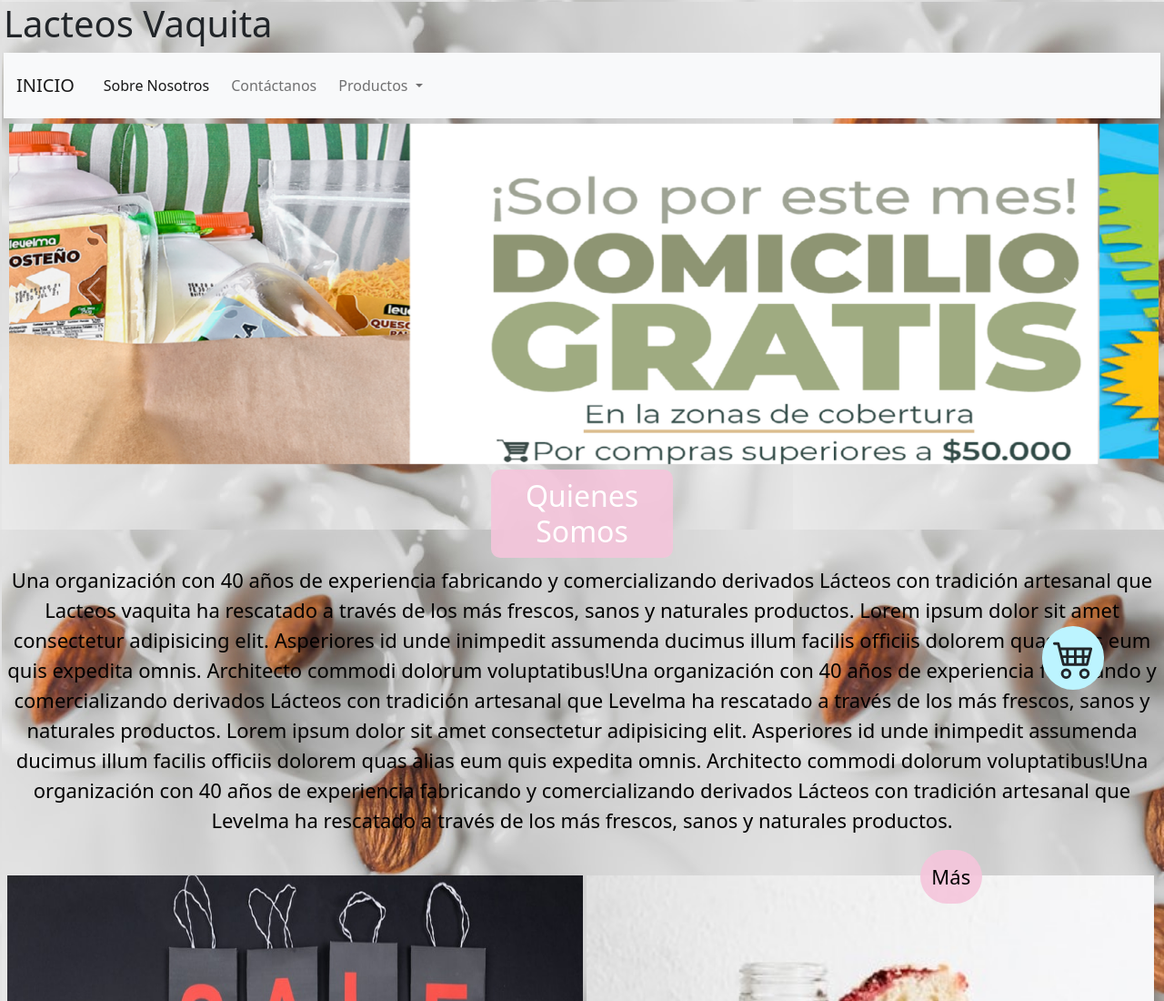
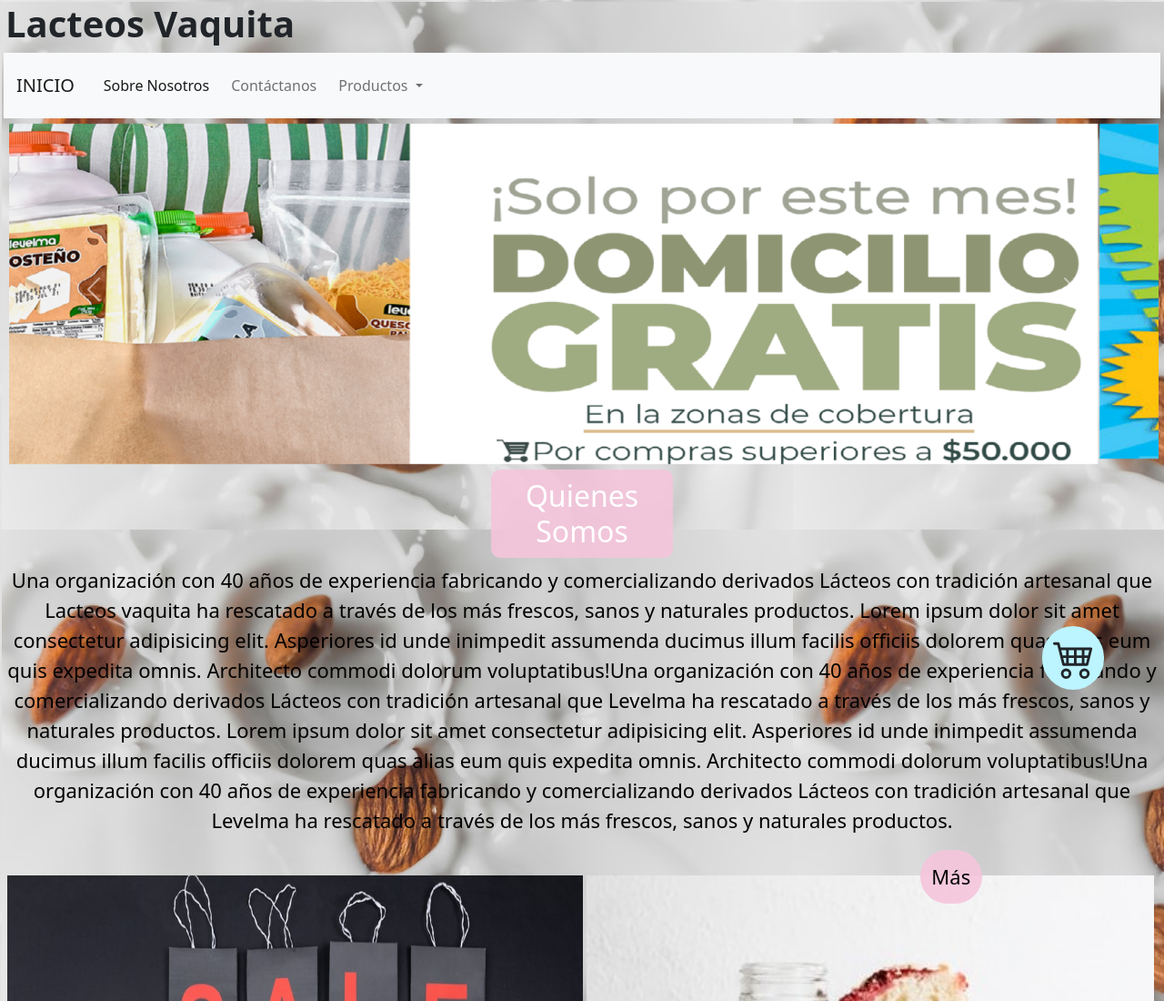
Before and after one commit to javierguedez/proyecto-desarrollo-web-coderhouse, a website: page index.html in a window 1280 px wide. Shown: the top 1100 px of the page at 91% size. Drawn offline with nearby package versions, Linux system fonts and the light colour scheme.

Commit message:
correccion h1

```diff
--- a/index.html
+++ b/index.html
@@ -29,7 +29,7 @@ artesanal que Lacteos vaquita ha rescatado a través de los más frescos, sanos
 
 <body background="./src/imagenes/fondo0.jpg">
 
-    <h1>Lacteos Vaquita</h1>
+    <h1><strong>Lacteos Vaquita</strong></h1>
     <header>
 
 
```
